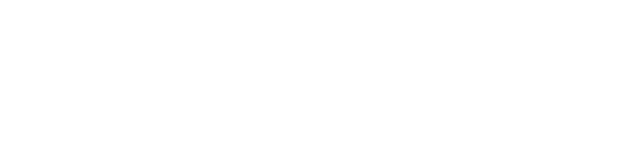
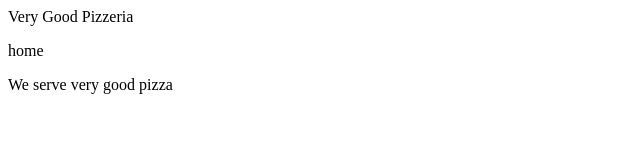
Before and after one commit to KrunalDarekar/restaurant-page, a website built with webpack: page dist/index.html in a window 1280 px wide. Shown: the whole page, without its empty margins (0-640 px from the left). Built offline with nearby package versions, Linux system fonts and the light colour scheme.

Commit message:
Setup basic homepage

```diff
--- a/src/index.js
+++ b/src/index.js
@@ -1 +1,12 @@
-alert("hello there!");
+import { headerElement, navElement, mainElement} from './page-load';
+
+const content = document.querySelector("#content");
+
+const header = headerElement();
+const nav = navElement();
+const main = mainElement();
+
+
+content.appendChild(header);
+content.appendChild(nav);
+content.appendChild(main);
--- /dev/null
+++ b/src/page-load.js
@@ -0,0 +1,40 @@
+// import homeImg from '/home.jpeg'
+
+const headerElement = () => {
+    const header = document.createElement('header');
+    header.classList.add('header');
+    header.textContent = 'Very Good Pizzeria';
+
+    return header;
+}
+
+const navElement = () => {
+    const nav = document.createElement('div');
+    nav.classList.add('nav');
+
+    const home = document.createElement('p');
+    home.classList.add('home');
+    home.textContent = 'home';
+
+    nav.appendChild(home);
+
+    return nav;
+}
+
+const mainElement = () => {
+    const main = document.createElement('div');
+    main.classList.add('main');
+
+    const para = document.createElement('p');
+    para.textContent = 'We serve very good pizza';
+
+    main.appendChild(para);
+
+    return main;
+}
+
+export {
+    headerElement,
+    navElement,
+    mainElement
+}
```
Also changed, not shown: dist/index.html, dist/main.js, src/home.jpeg (added).
